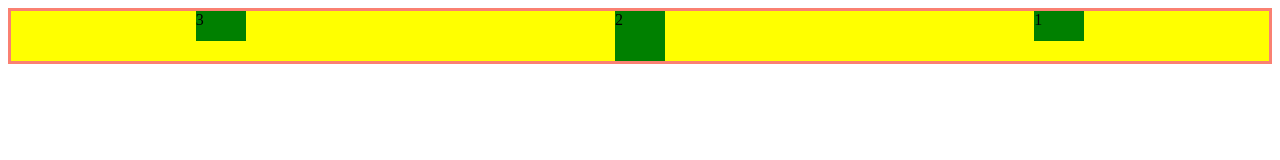
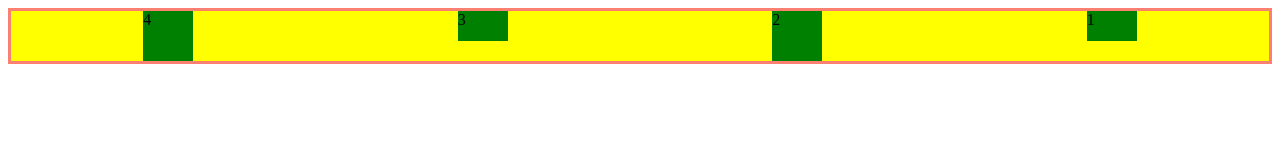
Before and after one commit to Gaffuribragimov/a, a plain HTML site: page index.html in a window 1280 px wide. Drawn offline with Linux system fonts and the light colour scheme.

Commit message:
adding item4

```diff
--- a/index.html
+++ b/index.html
@@ -4,7 +4,7 @@
     <meta charset="UTF-8">
     <meta http-equiv="X-UA-Compatible" content="IE=edge">
     <meta name="viewport" content="width=device-width, initial-scale=1.0">
-    <title>Document</title>
+    <title>GAFFUR</title>
     <link rel="stylesheet" href="./style.css">
 </head>
 <body>
@@ -13,6 +13,7 @@
     <div id="item1" class="item">1</div>
     <div id="item2"class="item">2</div>
     <div id="item3" class="item">3</div>
+    <div id="item4" class="item">4</div>
 </div>
 </div>
 
```
Also changed, not shown: 1 other file.
